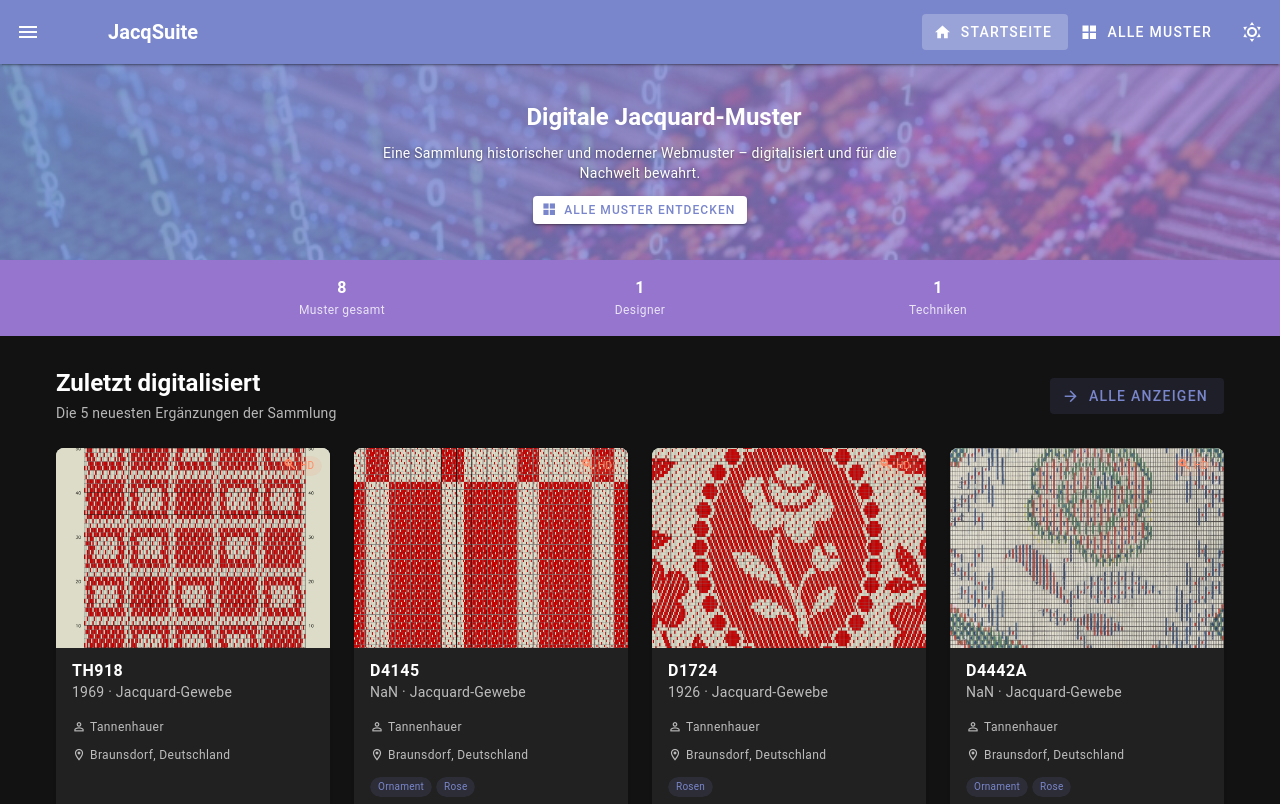
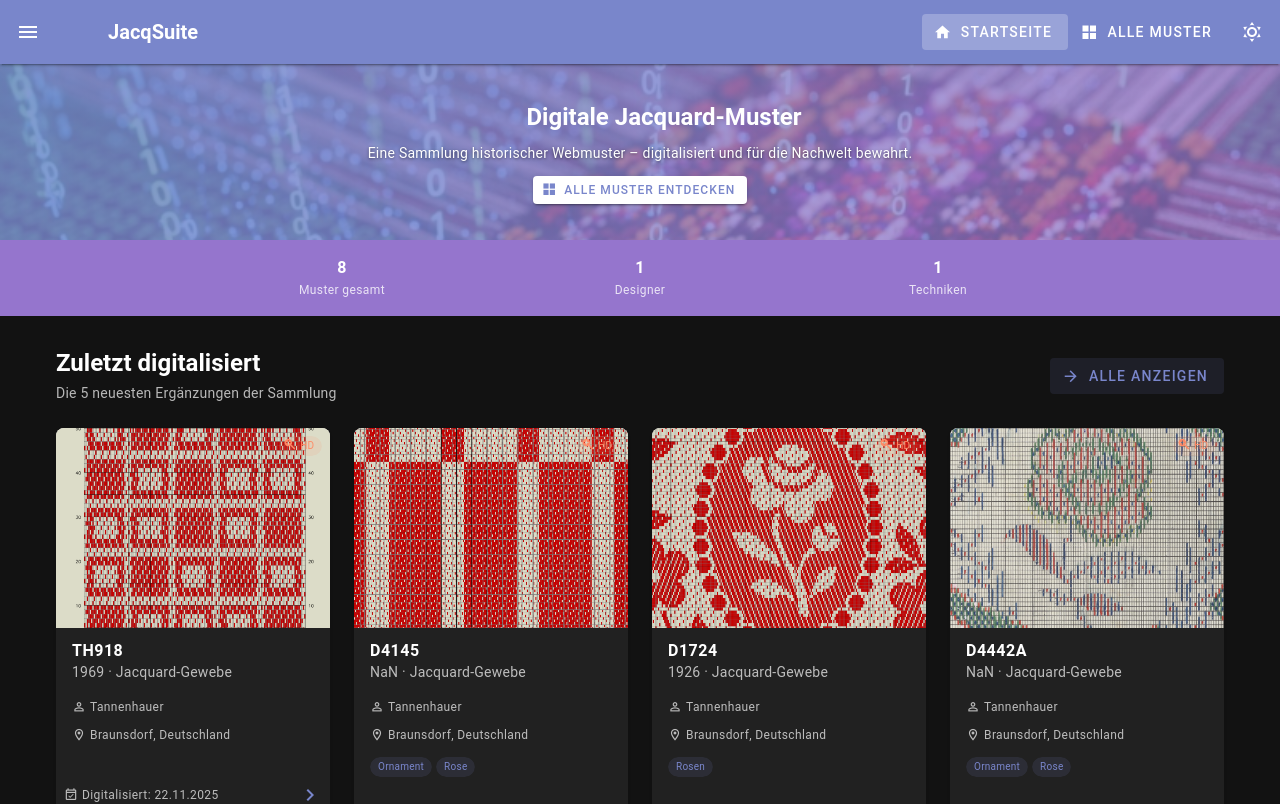
Before and after one commit to JanObi7/jacq-suite-web, a Vue app: page / in a window 1280 px wide. Shown: the top 804 px of the page. Built offline with nearby package versions, Linux system fonts and the light colour scheme.

Commit message:
title refined

```diff
--- a/src/views/HomeView.vue
+++ b/src/views/HomeView.vue
@@ -8,7 +8,7 @@
           <h1 class="text-h5 font-weight-bold">Digitale Jacquard-Muster</h1>
         </div>
         <p class="text-body-2 mb-3 mx-auto hero-subtitle" style="max-width: 560px">
-          Eine Sammlung historischer und moderner Webmuster – digitalisiert und für die Nachwelt bewahrt.
+          Eine Sammlung historischer Webmuster – digitalisiert und für die Nachwelt bewahrt.
         </p>
         <v-btn
           to="/patterns"
```
